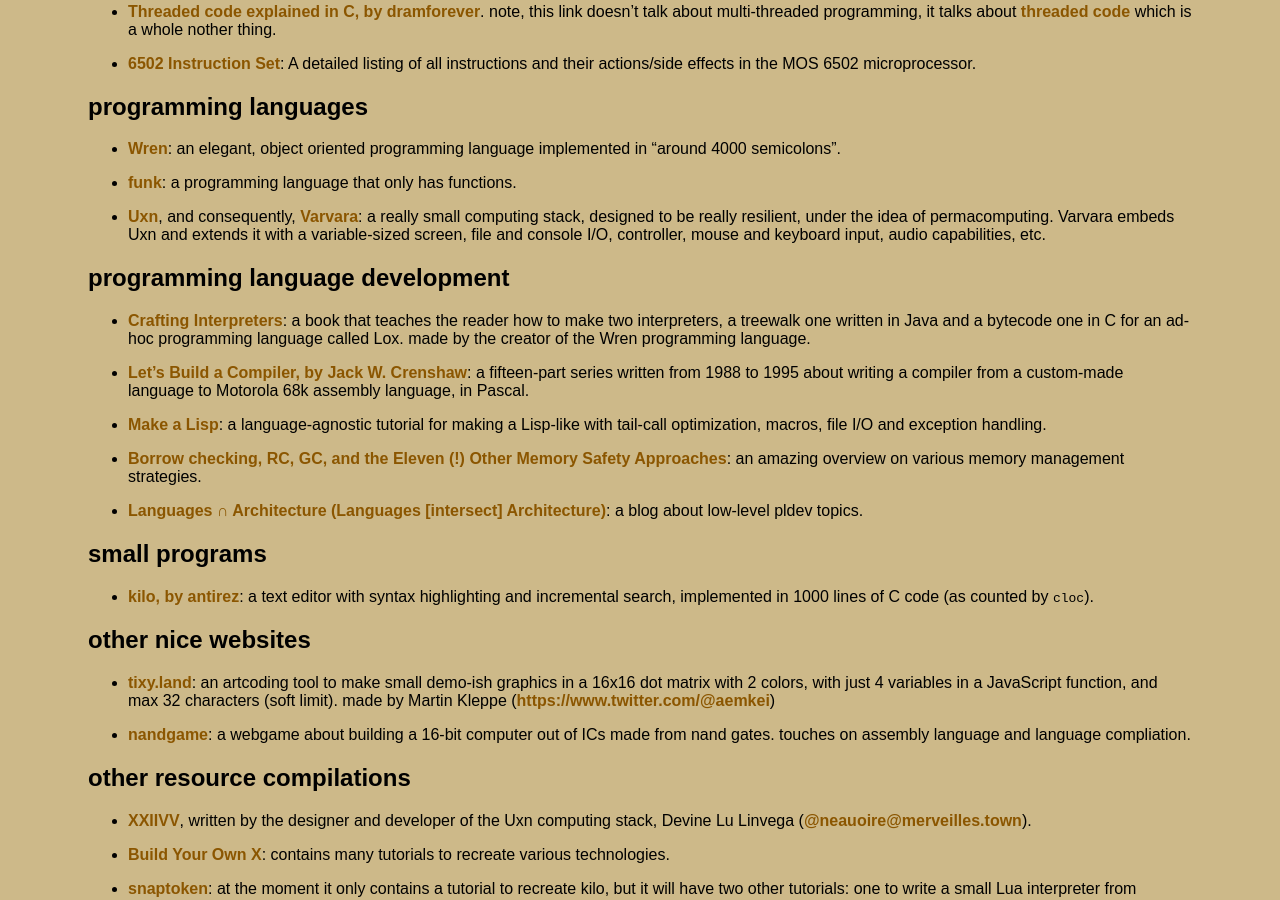
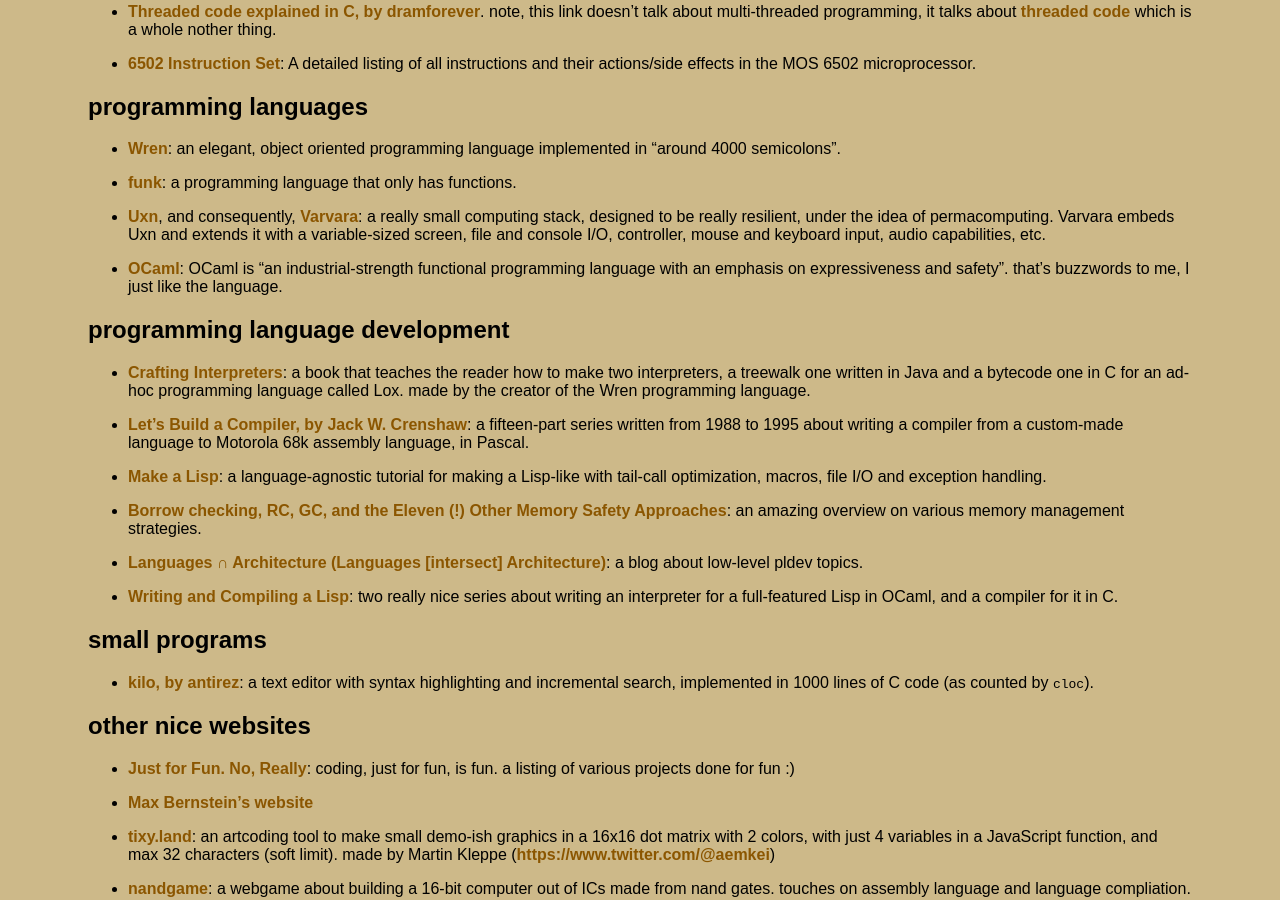
Before and after one commit to thacuber2a03/thacuber2a03.github.io, a Jekyll site: the page built from things/bookmarks.md, in a window 1280 px wide and 900 px high, scrolled down 2307 px. Built offline with Jekyll 4.4.1, drawn with Linux system fonts in a browser that asks for light colours; some of the changed text lies outside the part shown.

Commit message:
update bookmarks
- added "Just for Fun. No, Really"
- added "Max Bernstein", "Writing and Compiling a Lisp"
- added "OCaml". yeah.
- missed a single dot in jonesforth's author

```diff
--- a/things/bookmarks.md
+++ b/things/bookmarks.md
@@ -28,7 +28,7 @@
 
 <h2 id="repos">code repositories</h2>
 
-- [jonesforth, by Richard WM Jones](https://github.com/nornagon/jonesforth): a public domain FORTH system implemented in one x86 file and one FORTH file that also doubles as a tutorial.
+- [jonesforth, by Richard WM. Jones](https://github.com/nornagon/jonesforth): a public domain FORTH system implemented in one x86 file and one FORTH file that also doubles as a tutorial.
 
 - [rxi](https://github.com/rxi): makes really useful and varied libraries, mostly in C and Lua. developer of lite, json.lua, microui, fe and many, many others. I am aware that this is a user, not a code repository.
 
@@ -124,6 +124,8 @@
 
 - [Uxn](https://100r.co/site/uxn.html), and consequently, [Varvara](https://wiki.xxiivv.com/site/varvara.html): a really small computing stack, designed to be really resilient, under the idea of permacomputing. Varvara embeds Uxn and extends it with a variable-sized screen, file and console I/O, controller, mouse and keyboard input, audio capabilities, etc.
 
+- [OCaml](https://ocaml.org/): OCaml is "an industrial-strength functional programming language with an emphasis on expressiveness and safety". that's buzzwords to me, I just like the language.
+
 <h2 id="pldev">programming language development</h2>
 
 - [Crafting Interpreters](https://craftinginterpreters.com): a book that teaches the reader how to make two interpreters, a treewalk one written in Java and a bytecode one in C for an ad-hoc programming language called Lox. made by the creator of the Wren programming language.
@@ -136,11 +138,17 @@
 
 - [Languages ∩ Architecture (Languages [intersect] Architecture)](https://verdagon.dev/home): a blog about low-level pldev topics.
 
+- [Writing and Compiling a Lisp](https://bernsteinbear.com/blog/lisp/): two really nice series about writing an interpreter for a full-featured Lisp in OCaml, and a compiler for it in C.
+
 <h2 id="tinybins">small programs</h2>
 
 - [kilo, by antirez](https://github.com/antirez/kilo): a text editor with syntax highlighting and incremental search, implemented in 1000 lines of C code (as counted by `cloc`).
 
 <h2 id="interwebz">other nice websites</h2>
+
+- [Just for Fun. No, Really](https://justforfunnoreally.dev/): coding, just for fun, is fun. a listing of various projects done for fun :\)
+
+- [Max Bernstein's website](https://bernsteinbear.com/)
 
 - [tixy.land](https://tixy.land): an artcoding tool to make small demo-ish graphics in a 16x16 dot matrix with 2 colors, with just 4 variables in a JavaScript function, and max 32 characters (soft limit). made by Martin Kleppe ([https://www.twitter.com/@aemkei](https://www.twitter.com/@aemkei))
 
@@ -224,3 +232,9 @@
 - 27/04/24
   - added "CONNECT" by "KORAII"
   - added album links for some songs
+
+- 01/05/24
+  - added "Just for Fun. No, Really"
+  - added "Max Bernstein", "Writing and Compiling a Lisp"
+  - added "OCaml". yeah.
+  - missed a single dot in jonesforth's author
```
